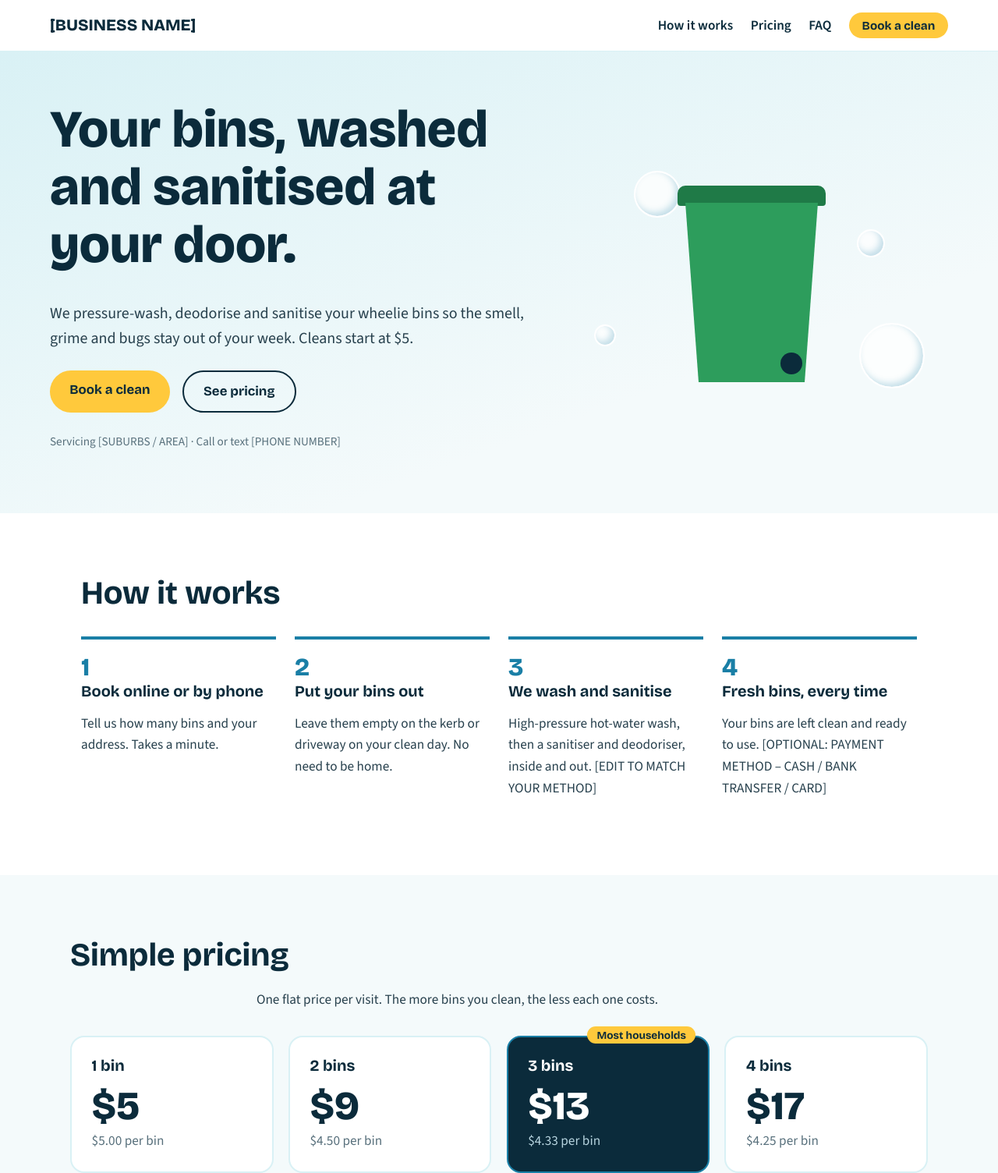
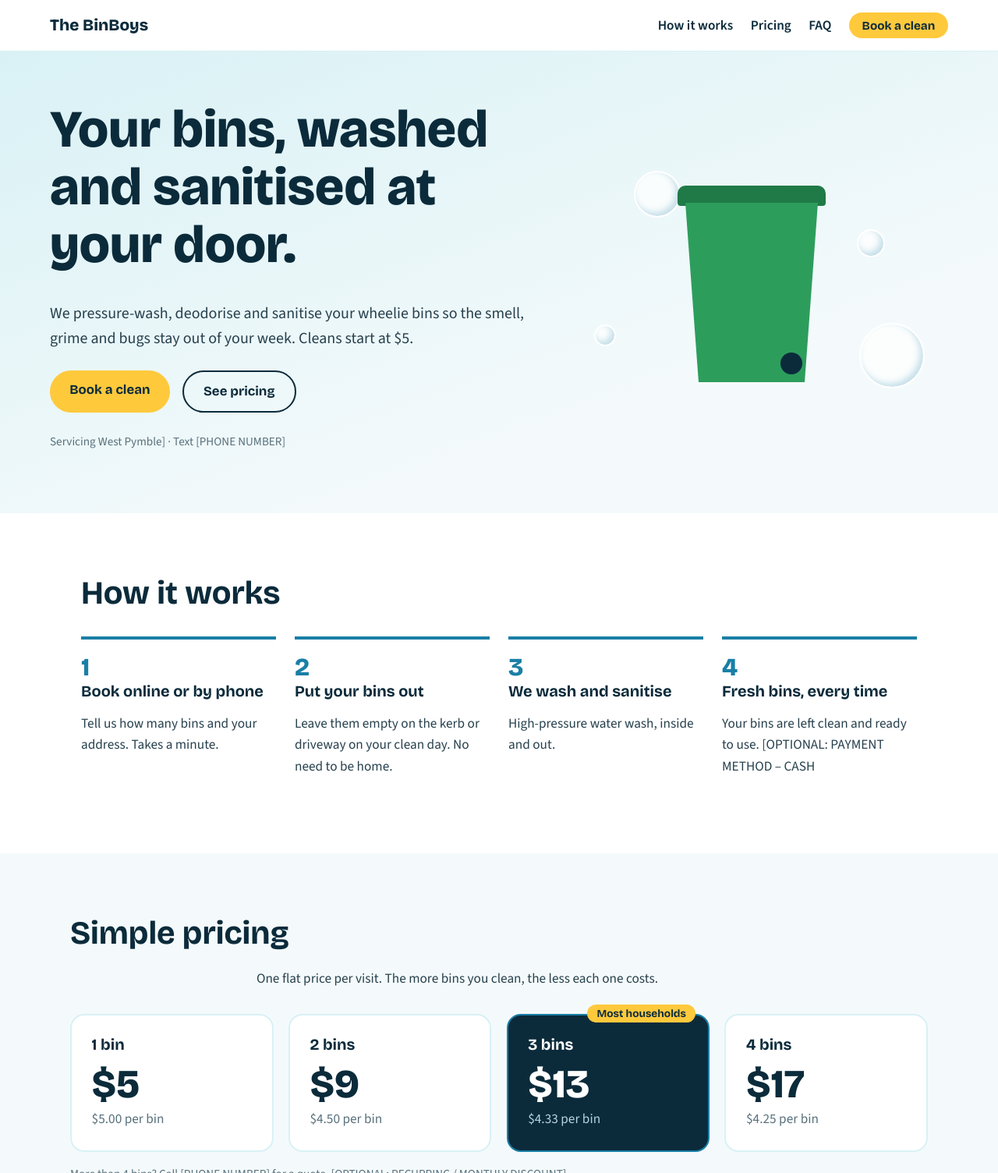
Before and after one commit to codeharbour2026/bins, a plain HTML site: page index.html in a window 1280 px wide. Shown: the top 1504 px of the page at 78% size. Drawn offline with nearby package versions, Linux system fonts and the light colour scheme.

Commit message:
Update business name and service details in index.html

```diff
--- a/index.html
+++ b/index.html
@@ -3,7 +3,7 @@
 <head>
 <meta charset="utf-8">
 <meta name="viewport" content="width=device-width, initial-scale=1">
-<title>[BUSINESS NAME] – Wheelie Bin Cleaning from $5</title>
+<title>The BinBoys – Wheelie Bin Cleaning from $5</title>
 <meta name="description" content="Professional wheelie bin cleaning from $5. We wash and sanitise your bins at your home so they stay fresh and smell-free.">
 <link rel="preconnect" href="https://fonts.googleapis.com">
 <link rel="preconnect" href="https://fonts.gstatic.com" crossorigin>
@@ -12,7 +12,7 @@
 </head>
 <body>
 <header class="top">
-  <a class="brand" href="#top">[BUSINESS NAME]</a>
+  <a class="brand" href="#top">The BinBoys</a>
   <nav aria-label="Main">
     <a href="#how">How it works</a>
     <a href="#pricing">Pricing</a>
@@ -27,7 +27,7 @@
       <h1>Your bins, washed and sanitised at your door.</h1>
       <p class="lead">We pressure-wash, deodorise and sanitise your wheelie bins so the smell, grime and bugs stay out of your week. Cleans start at $5.</p>
       <p class="actions"><a class="btn" href="#book">Book a clean</a> <a class="btn ghost" href="#pricing">See pricing</a></p>
-      <p class="note">Servicing [SUBURBS / AREA] · Call or text [PHONE NUMBER]</p>
+      <p class="note">Servicing West Pymble] · Text [PHONE NUMBER]</p>
     </div>
     <div class="hero-art" aria-hidden="true">
       <div class="bubble b1"></div><div class="bubble b2"></div><div class="bubble b3"></div><div class="bubble b4"></div>
@@ -40,8 +40,8 @@
     <ol class="steps">
       <li><h3>Book online or by phone</h3><p>Tell us how many bins and your address. Takes a minute.</p></li>
       <li><h3>Put your bins out</h3><p>Leave them empty on the kerb or driveway on your clean day. No need to be home.</p></li>
-      <li><h3>We wash and sanitise</h3><p>High-pressure hot-water wash, then a sanitiser and deodoriser, inside and out. [EDIT TO MATCH YOUR METHOD]</p></li>
-      <li><h3>Fresh bins, every time</h3><p>Your bins are left clean and ready to use. [OPTIONAL: PAYMENT METHOD – CASH / BANK TRANSFER / CARD]</p></li>
+      <li><h3>We wash and sanitise</h3><p>High-pressure water wash, inside and out.</p></li>
+      <li><h3>Fresh bins, every time</h3><p>Your bins are left clean and ready to use. [OPTIONAL: PAYMENT METHOD – CASH</p></li>
     </ol>
   </section>
 
```
